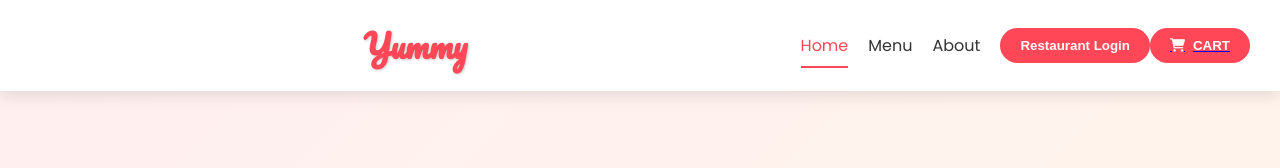
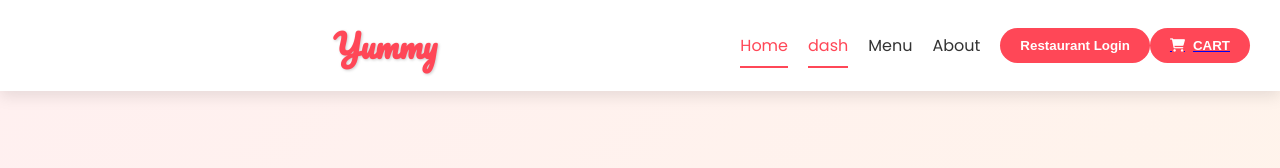
Before and after one commit to DipinShrestha/yummy-food-ordering, a website: page index.html in a window 1280 px wide. Shown: the top 168 px of the page. Drawn offline with Linux system fonts and the light colour scheme.

Commit message:
feri pani

```diff
--- a/index.html
+++ b/index.html
@@ -18,6 +18,7 @@
     <!-- Nav links -->
     <nav id="nav-links">
       <a href="home.html" class="active">Home</a>
+      <a href="restaurant_dashboard.html" class="active">dash</a>
       <a href="menu.html">Menu</a>
       <a href="about.html">About</a>
       <a href="restaurant_login.html">
```
